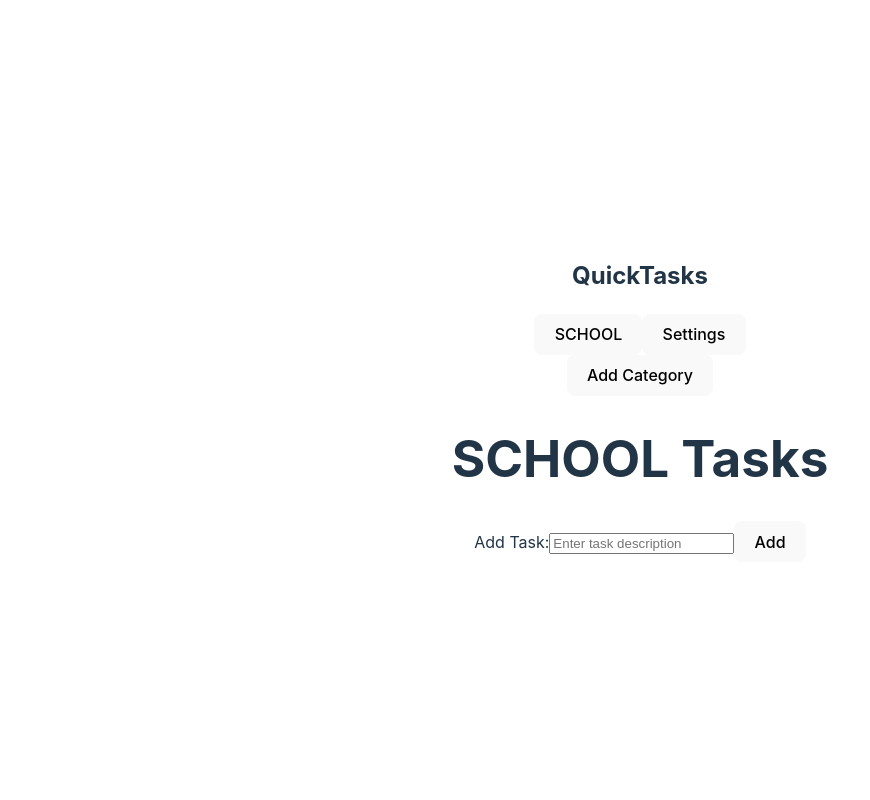
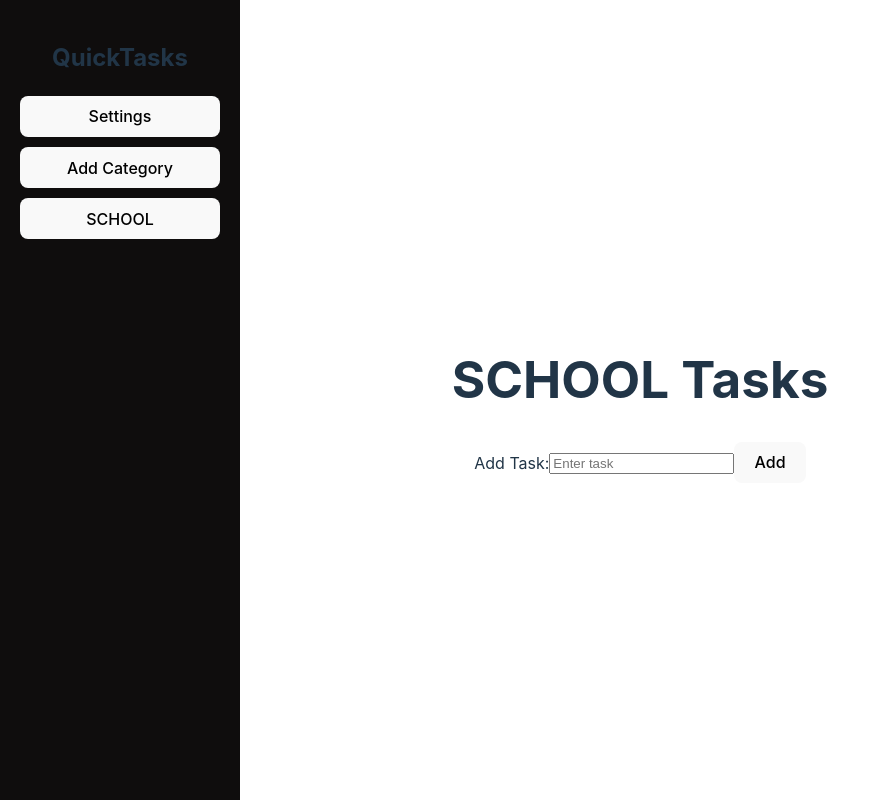
Before and after one commit to AshleyMoriahLazaraga/quicktasks, a React (Vite) app: page /home in a window 1280 px wide. Shown: the whole page, without its empty margins (0-870 px from the left). Built offline with nearby package versions, Linux system fonts and the light colour scheme.

Commit message:
Updated the Home page UI

```diff
--- /dev/null
+++ b/src/Home.css
@@ -0,0 +1,22 @@
+.app {
+  display: flex;
+}
+
+.sidebar {
+  width: 200px;
+  padding: 20px;
+  background-color: #0f0d0d;
+  position: fixed;
+  top: 0;
+  left: 0;
+  bottom: 0;
+}
+
+.nav {
+  display: flex;
+  flex-direction: column;
+}
+
+.nav button {
+  margin-bottom: 10px;
+}
--- a/src/components/TaskForm.tsx
+++ b/src/components/TaskForm.tsx
@@ -19,7 +19,7 @@ function TaskForm({ onAddTask, currentCategory }) {
         id="new-task"
         value={newTaskText}
         onChange={(e) => setNewTaskText(e.target.value)}
-        placeholder="Enter task description"
+        placeholder="Enter task"
       />
       <button type="submit">Add</button>
     </form>
--- a/src/pages/Home.tsx
+++ b/src/pages/Home.tsx
@@ -1,41 +1,96 @@
-import React, { useState } from 'react';
+import React, { Component } from 'react';
 import TaskList from '../components/TaskList';
 import TaskForm from '../components/TaskForm';
 import SettingsButton from '../components/SettingsButton';
+import '../Home.css'; // Import the CSS file for styling
 
-const Home: React.FC = () => {
-  const [currentCategory, setCurrentCategory] = useState<string>('SCHOOL'); // Initial category
-  const [tasks, setTasks] = useState<{ [key: string]: string[] }>({ SCHOOL: [] }); // State for tasks by category
+interface State {
+  currentCategory: string;
+  tasks: { [key: string]: string[] };
+  showAddCategoryInput: boolean;
+  newCategoryName: string;
+}
 
-  const handleAddTask = (category: string, newTask: string) => {
-    setTasks((prevTasks) => ({
-      ...prevTasks,
-      [category]: [...prevTasks[category], newTask],
+class Home extends Component<{}, State> {
+  constructor(props: {}) {
+    super(props);
+    this.state = {
+      currentCategory: 'SCHOOL',
+      tasks: { SCHOOL: [] },
+      showAddCategoryInput: false,
+      newCategoryName: '',
+    };
+  }
+
+  handleAddTask = (category: string, newTask: string) => {
+    this.setState((prevState) => ({
+      tasks: {
+        ...prevState.tasks,
+        [category]: [...prevState.tasks[category], newTask],
+      },
     }));
   };
 
-  const handleCategoryChange = (newCategory: string) => {
-    setCurrentCategory(newCategory);
+  handleCategoryChange = (newCategory: string) => {
+    this.setState({ currentCategory: newCategory });
   };
 
+  handleToggleAddCategoryInput = () => {
+    this.setState((prevState) => ({
+      showAddCategoryInput: !prevState.showAddCategoryInput,
+    }));
+  };
+
+  handleNewCategoryNameChange = (event: React.ChangeEvent<HTMLInputElement>) => {
+    this.setState({ newCategoryName: event.target.value });
+  };
+
+  handleAddCategory = () => {
+    const { newCategoryName } = this.state;
+    if (newCategoryName.trim()) {
+      this.setState((prevState) => ({
+        tasks: { ...prevState.tasks, [newCategoryName]: [] },
+        newCategoryName: '',
+        showAddCategoryInput: false,
+      }));
+    }
+  };
+
+  render() {
+    const { currentCategory, tasks, showAddCategoryInput, newCategoryName } = this.state;
     return (
       <div className="app">
-      <aside className="menu">
+        <aside className="sidebar">
           <h2>QuickTasks</h2>
-        <nav>
-          <button onClick={() => handleCategoryChange('SCHOOL')}>SCHOOL</button>
-          {/* Add more buttons for additional categories as needed */}
-          <SettingsButton /> {/* We'll create a separate component for Settings */}
+          <nav className="nav">
+            <SettingsButton />
+            <button onClick={this.handleToggleAddCategoryInput}>Add Category</button>
+            {showAddCategoryInput && (
+              <div>
+                <input
+                  type="text"
+                  value={newCategoryName}
+                  onChange={this.handleNewCategoryNameChange}
+                  placeholder="Enter new category name"
+                />
+                <button onClick={this.handleAddCategory}>Save</button>
+              </div>
+            )}
+            {Object.keys(tasks).map((category) => (
+              <button key={category} onClick={() => this.handleCategoryChange(category)}>
+                {category}
+              </button>
+            ))}
           </nav>
-        <button onClick={() => handleCategoryChange('NEW_CATEGORY')}>Add Category</button>
         </aside>
         <main>
           <h1>{currentCategory} Tasks</h1>
           <TaskList tasks={tasks[currentCategory]} />
-        <TaskForm onAddTask={handleAddTask} currentCategory={currentCategory} />
+          <TaskForm onAddTask={this.handleAddTask} currentCategory={currentCategory} />
         </main>
       </div>
     );
   }
+}
 
 export default Home;
```
Lines whose indentation alone changed are shown as unchanged.
